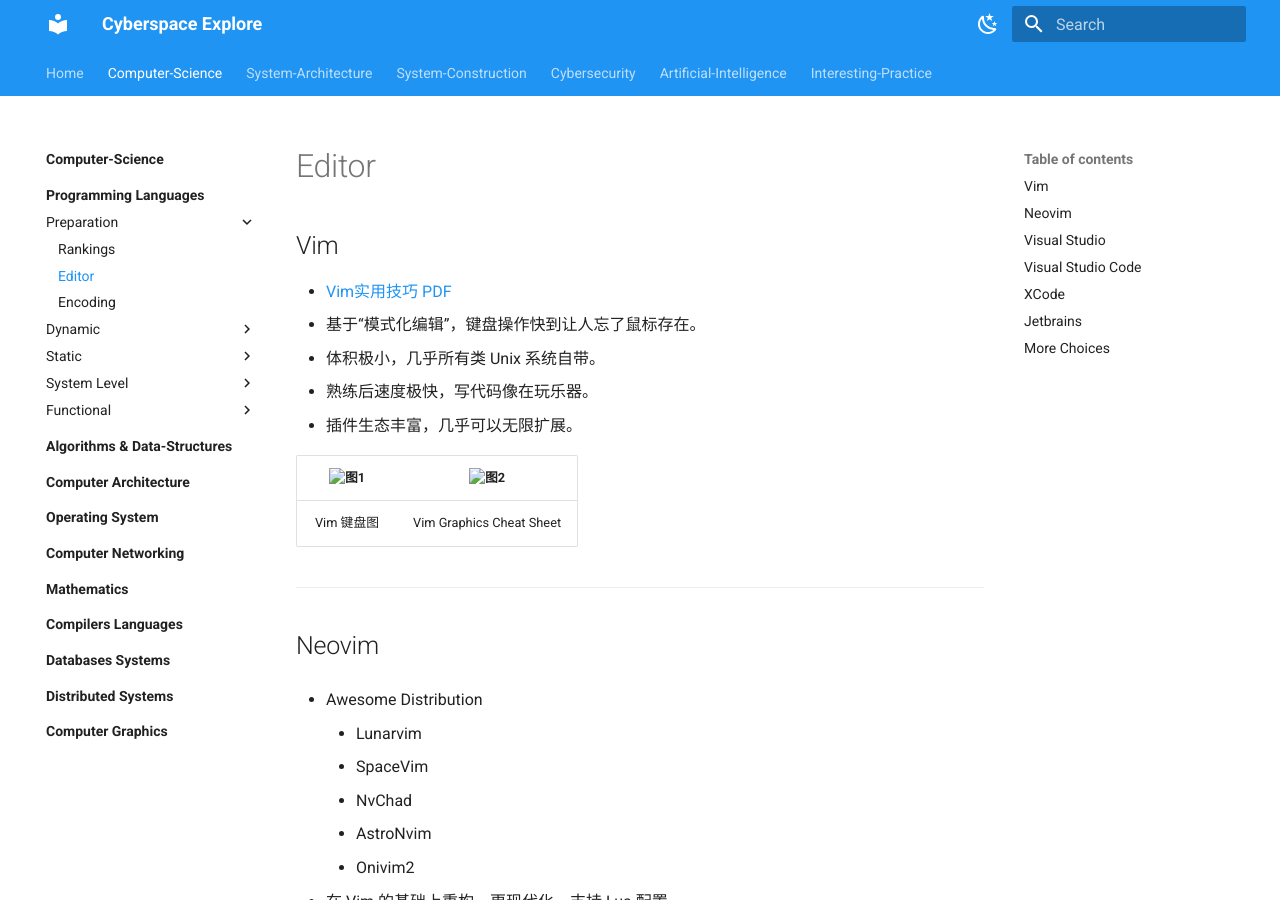
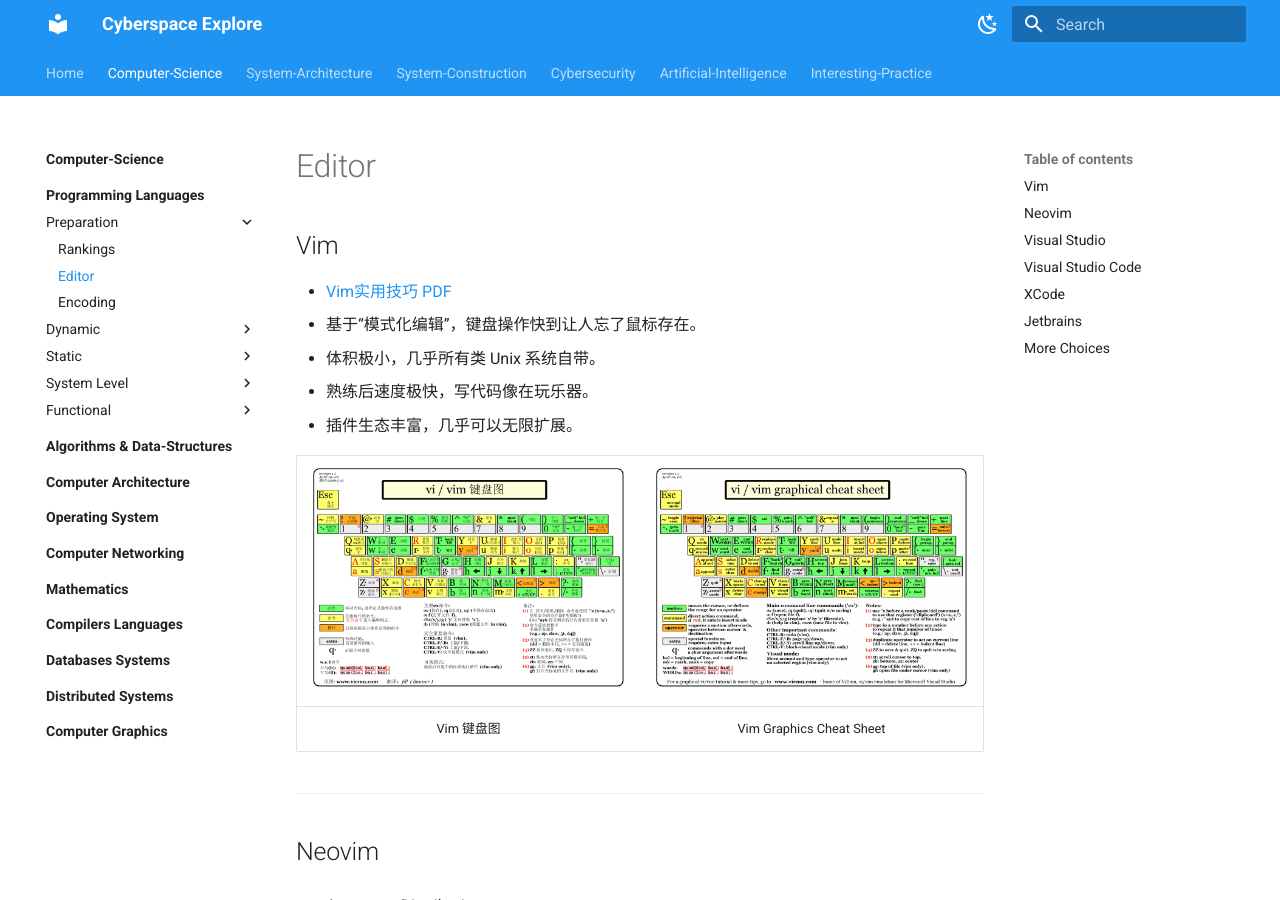
Before and after one commit to AvenMay/cyberspace-explore, an MkDocs documentation site: the page built from docs/computer-science/programming-languages/preparation/editor.md, in a window 1280 px wide and 900 px high. Built offline with MkDocs 1.6.1 and Material for MkDocs 9.7.7, drawn with Linux system fonts in a browser that asks for light colours.

Commit message:
add images

```diff
--- a/docs/computer-science/programming-languages/preparation/editor.md
+++ b/docs/computer-science/programming-languages/preparation/editor.md
@@ -8,7 +8,7 @@
 - 插件生态丰富，几乎可以无限扩展。
 
 
-| ![图1](./files/vi-vim-cheat-sheet-sch.gif) | ![图2](./files/vi-vim-cheat-sheet-sch-en.gif) |
+| ![图1](./images/vi-vim-cheat-sheet-sch.gif) | ![图2](./images/vi-vim-cheat-sheet-sch-en.gif) |
 |:------------------:|:------------------:|
 | Vim 键盘图     | Vim Graphics Cheat Sheet   |
 
```
Also changed, not shown: docs/computer-science/programming-languages/preparation/ranking-analysis.md (+1 -1 lines), docs/computer-science/programming-languages/preparation/images/langs-performance-rankings.png (added), docs/computer-science/programming-languages/preparation/images/vi-vim-cheat-sheet-sch-en.gif (added), docs/computer-science/programming-languages/preparation/images/vi-vim-cheat-sheet-sch.gif (added).
